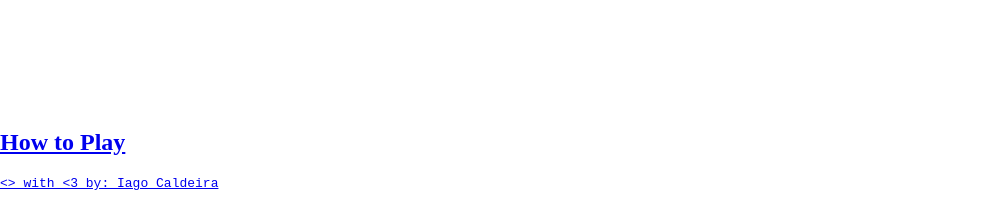
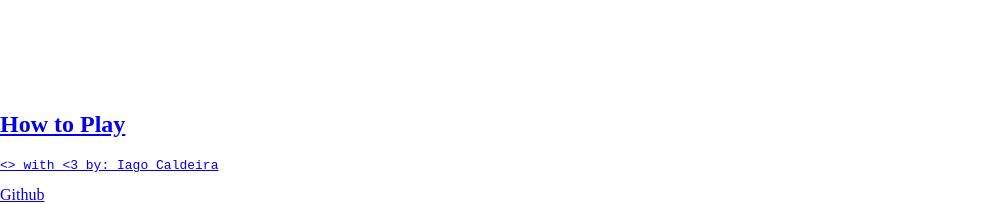
Before and after one commit to iagocaldeira/charlie, a plain HTML site: page index.html in a window 1280 px wide. Shown: the part 596-800 px from the top of the page, without its empty margins (0-989 px from the left). Drawn offline with Linux system fonts and the light colour scheme; a web font is replaced by a local one.

Commit message:
Update index.html

```diff
--- a/index.html
+++ b/index.html
@@ -165,6 +165,7 @@ At the end, always say:"Charlie, Charlie can we stop?"'>
             <span title="More"><h2>How to Play</h2></span>
         </a>
         <a href='http://facebook.com/iagocaldeira' class='tooltip' title='Quem falar que é gambiarra leva voadeira!'><pre><> with <3 by: Iago Caldeira</pre></a>
+<a href='https://github.com/iagocaldeira/charlie'>Github</a>
     </div>
 </body>
 </html>
```
